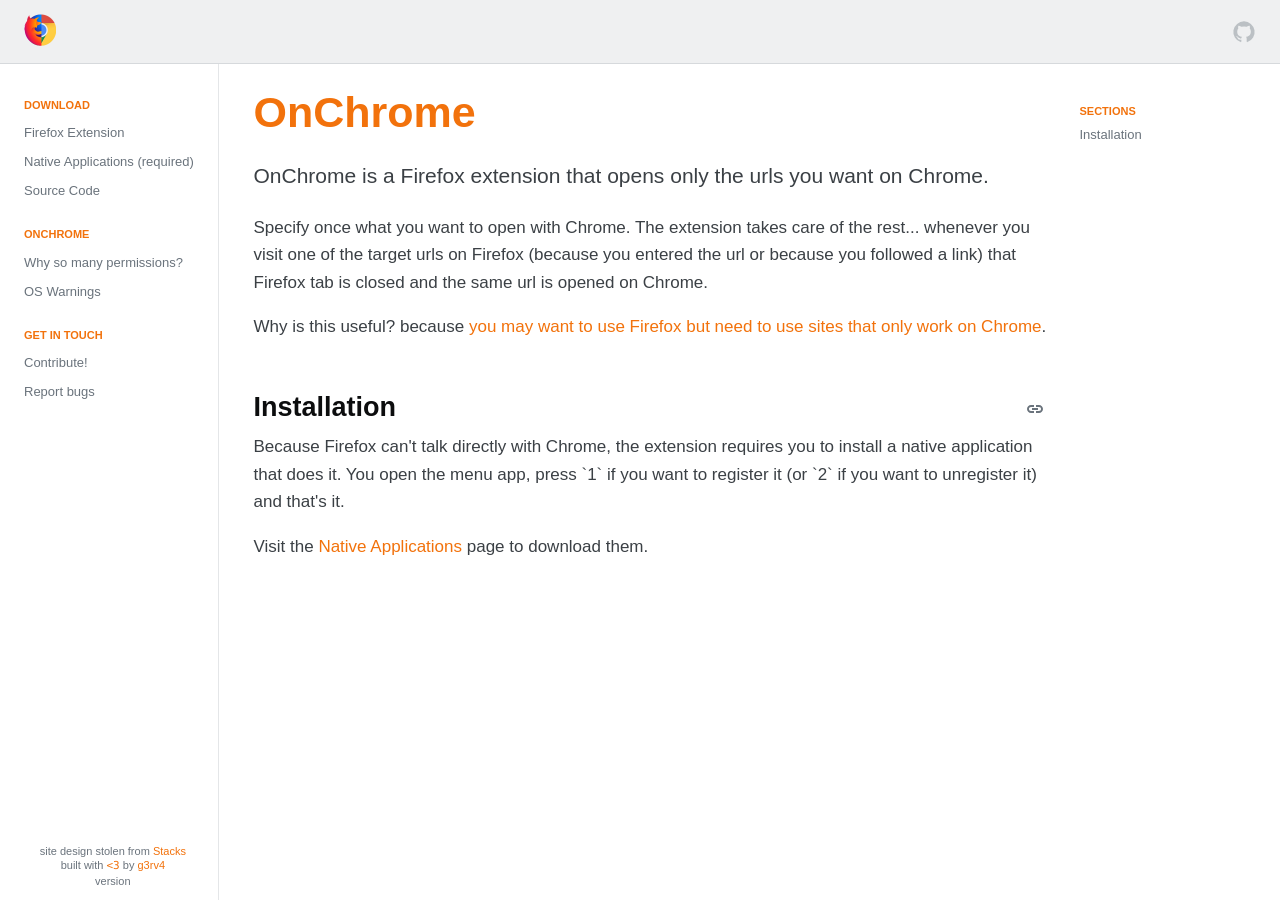
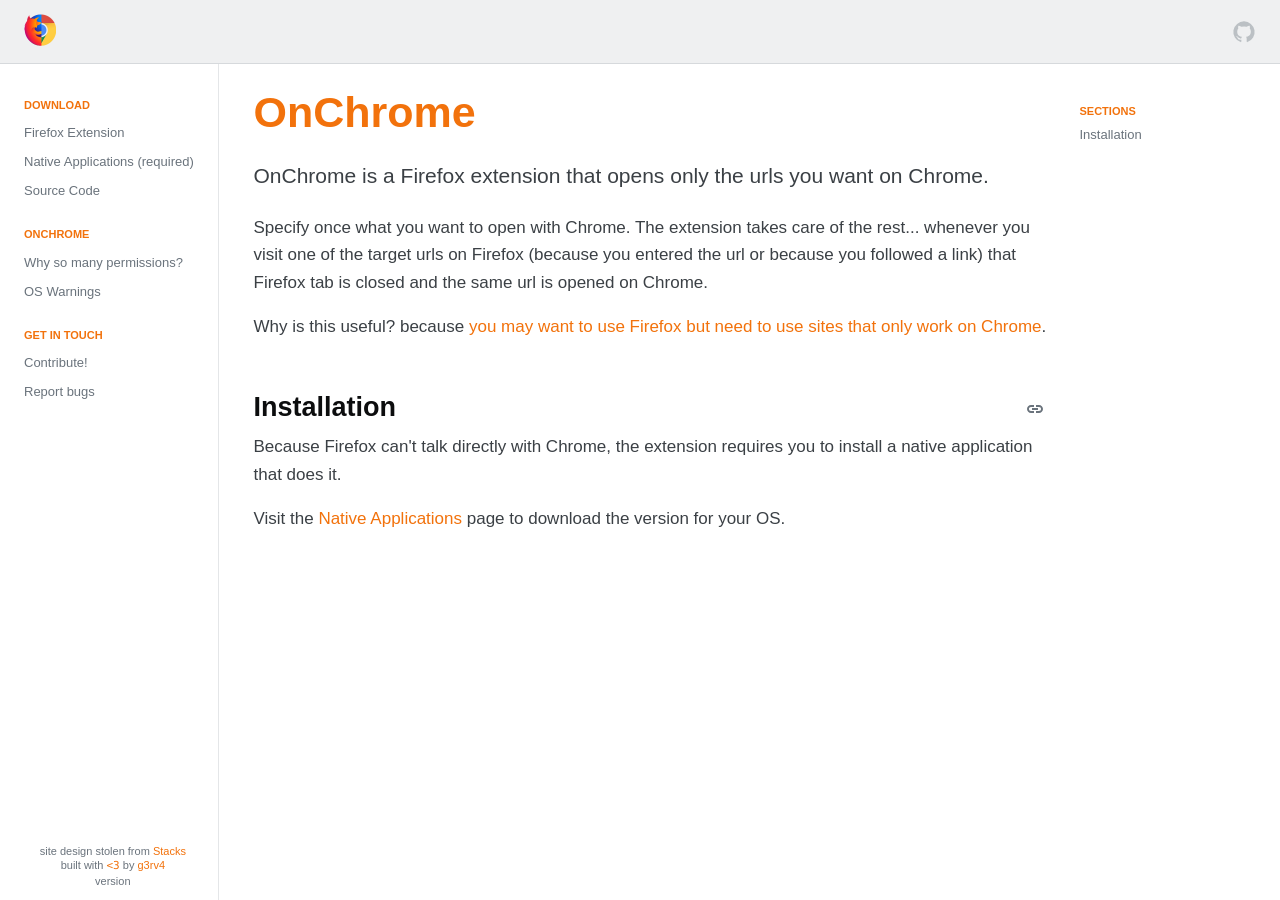
Before and after one commit to g3rv4/onchro.me, a Jekyll site: the page built from index.html, in a window 1280 px wide. Built offline with Jekyll 4.4.1, drawn with Linux system fonts in a browser that asks for light colours.

Commit message:
Update instructions

```diff
--- a/index.html
+++ b/index.html
@@ -9,6 +9,6 @@
 
 <section class="stacks-section">
     {% header h2 | Installation %}
-    <p class="stacks-copy">Because Firefox can't talk directly with Chrome, the extension requires you to install a native application that does it. You open the menu app, press `1` if you want to register it (or `2` if you want to unregister it) and that's it.</p>
-    <p class="stacks-copy">Visit the <a href="/native-applications">Native Applications</a> page to download them.</p>
+    <p class="stacks-copy">Because Firefox can't talk directly with Chrome, the extension requires you to install a native application that does it.
+    <p class="stacks-copy">Visit the <a href="/native-applications">Native Applications</a> page to download the version for your OS.</p>
 </section>
```
